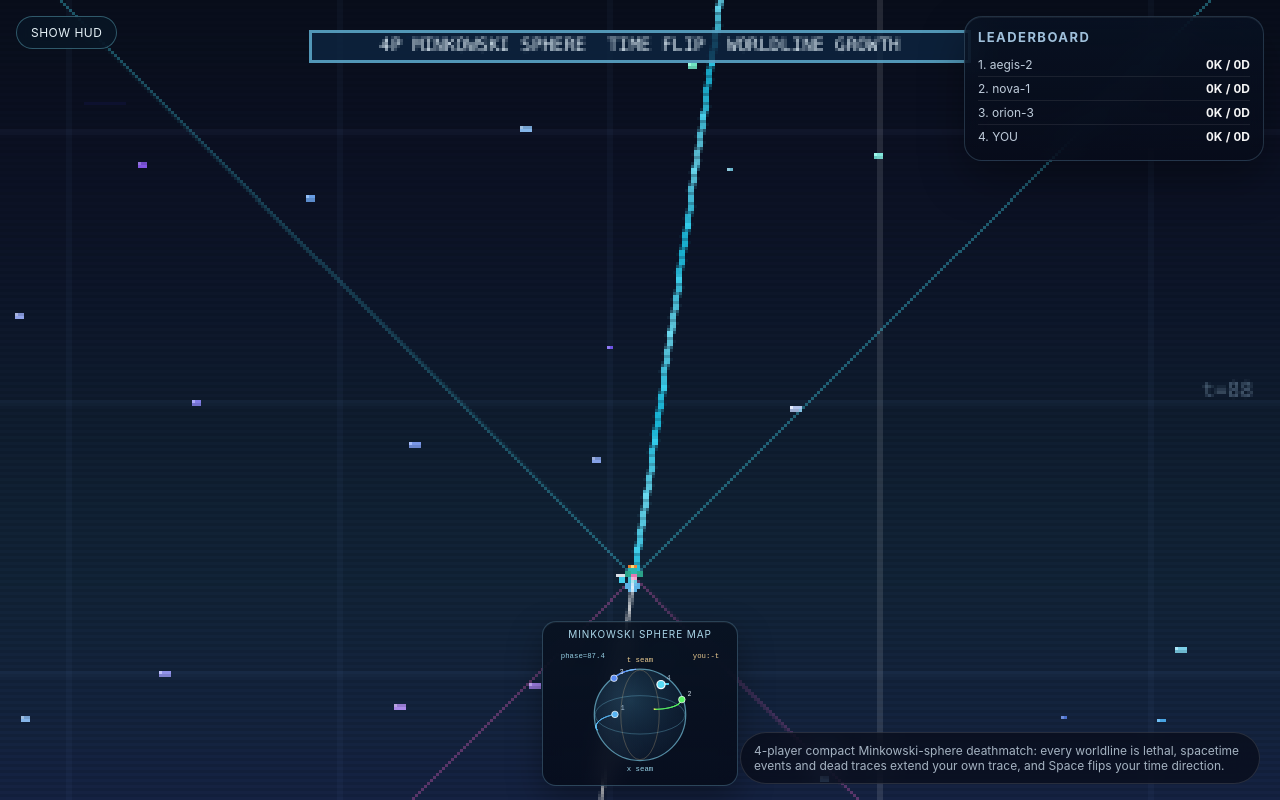
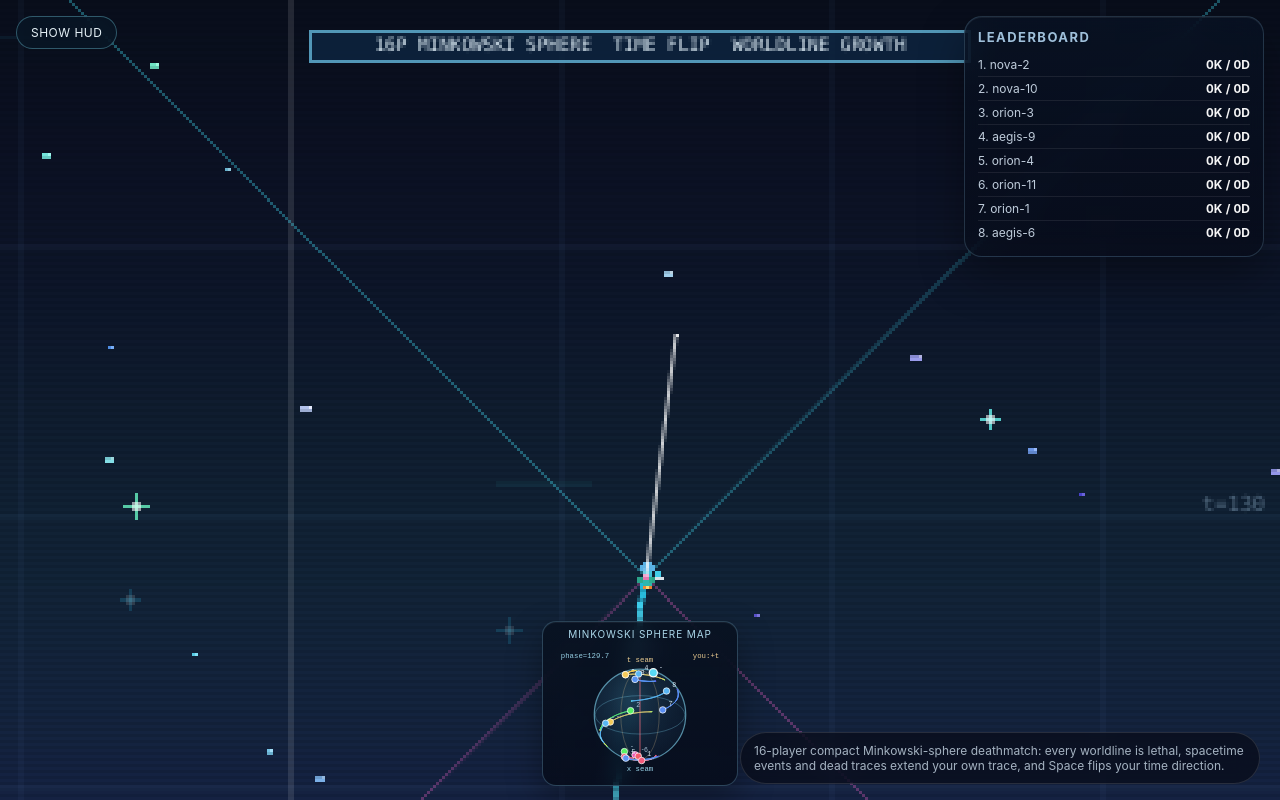
Before and after one commit to MSulSal/lorentz-boost, a React (Vite) app: page / in a window 1280 px wide. Built offline with nearby package versions, Linux system fonts and the light colour scheme.

Commit message:
feat: scale arena to 16 players

```diff
--- a/src/App.jsx
+++ b/src/App.jsx
@@ -346,7 +346,7 @@ function Hud({ world, opts, setOpts, onTogglePause, onCycleTeam }) {
         <div className="kicker">lorentz-boost / 1+1D spacetime sphere deathmatch</div>
         <h1>Past-worldline combat arena</h1>
         <p>
-          Four rockets fight on a compactified 1+1D Minkowski-sphere arena with random spawn points and mixed temporal orientations: no start line, no finish line, only survival via past-worldline kills.
+          Sixteen rockets fight on a compactified 1+1D Minkowski-sphere arena with random spawn points and mixed temporal orientations: no start line, no finish line, only survival via past-worldline kills.
         </p>
       </section>
 
@@ -532,7 +532,7 @@ export default function App() {
       )}
       <div className={`caption ${hudWorld.paused ? 'paused' : ''}`}>
         {hudWorld.paused ? 'PAUSED - press P to resume. ' : ''}
-        4-player compact Minkowski-sphere deathmatch: every worldline is lethal, spacetime events and dead traces extend your own trace, and Space flips your time direction.
+        16-player compact Minkowski-sphere deathmatch: every worldline is lethal, spacetime events and dead traces extend your own trace, and Space flips your time direction.
       </div>
     </main>
   );
--- a/src/render.js
+++ b/src/render.js
@@ -529,7 +529,7 @@ function drawTangent(ctx, world, camera) {
 }
 
 function drawModeBanner(ctx, camera) {
-  const text = '4P MINKOWSKI SPHERE  TIME FLIP  WORLDLINE GROWTH';
+  const text = '16P MINKOWSKI SPHERE  TIME FLIP  WORLDLINE GROWTH';
   const x = Math.floor(camera.width * 0.5);
   const y = 10;
   const w = Math.min(220, camera.width - 8);
--- a/src/world.js
+++ b/src/world.js
@@ -14,9 +14,9 @@ const TRACK_LENGTH = ARENA_X * 2;
 const HISTORY_SECONDS = 128;
 const MAX_HISTORY = 1800;
 
-const BOT_COUNT = 3;
-const ENERGY_EVENT_COUNT = 16;
-const ENERGY_EVENT_MAX_POOL = 54;
+const BOT_COUNT = 15;
+const ENERGY_EVENT_COUNT = Math.max(18, (BOT_COUNT + 1) * 4);
+const ENERGY_EVENT_MAX_POOL = Math.max(64, (BOT_COUNT + 1) * 14);
 const FUTURE_EVENT_SECONDS = 16;
 const EVENT_PAST_GRACE = 0.65;
 const EVENT_RADIUS_MIN = 5.4;
```
Also changed, not shown: 1 other file (tests, documents, lock files or other folders).
